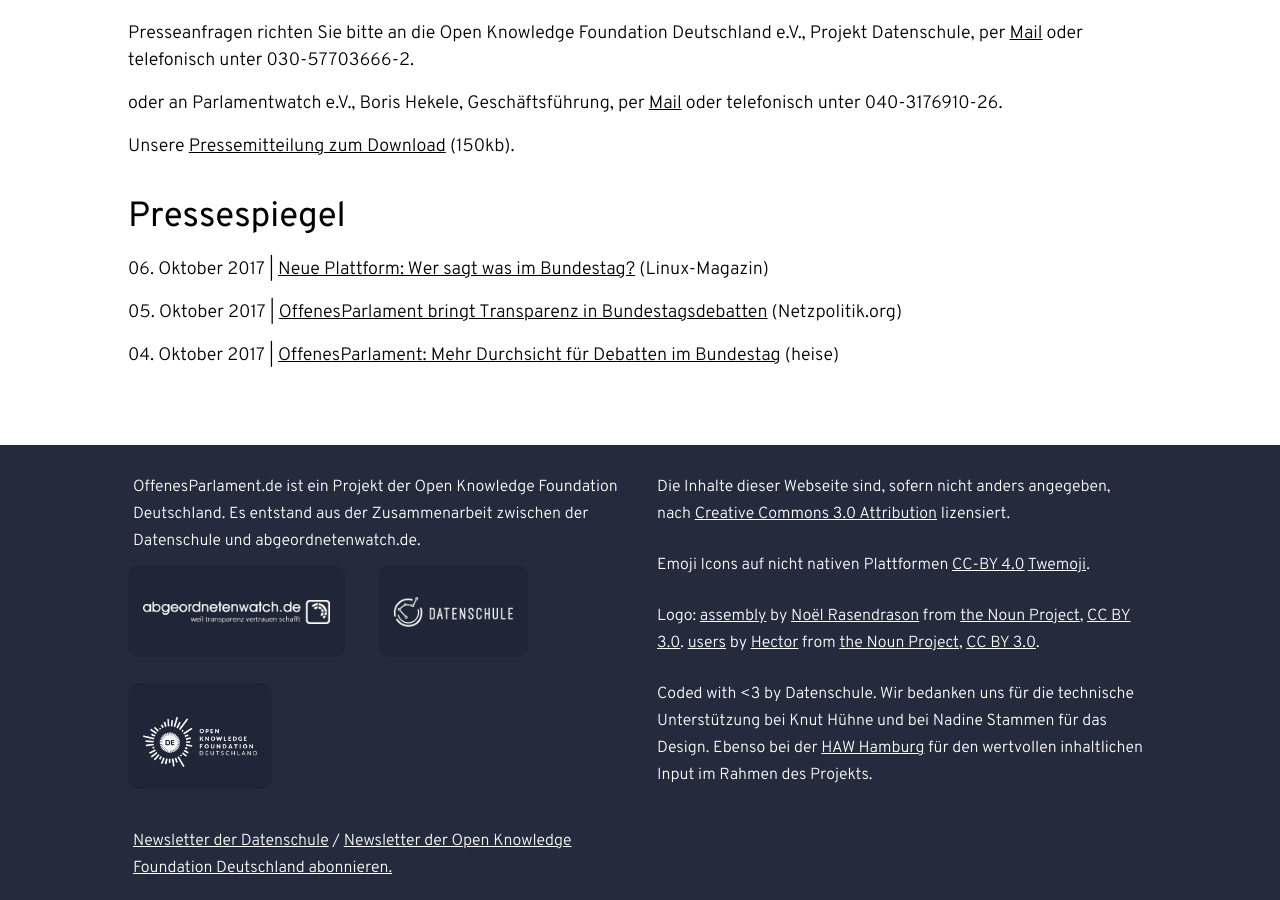
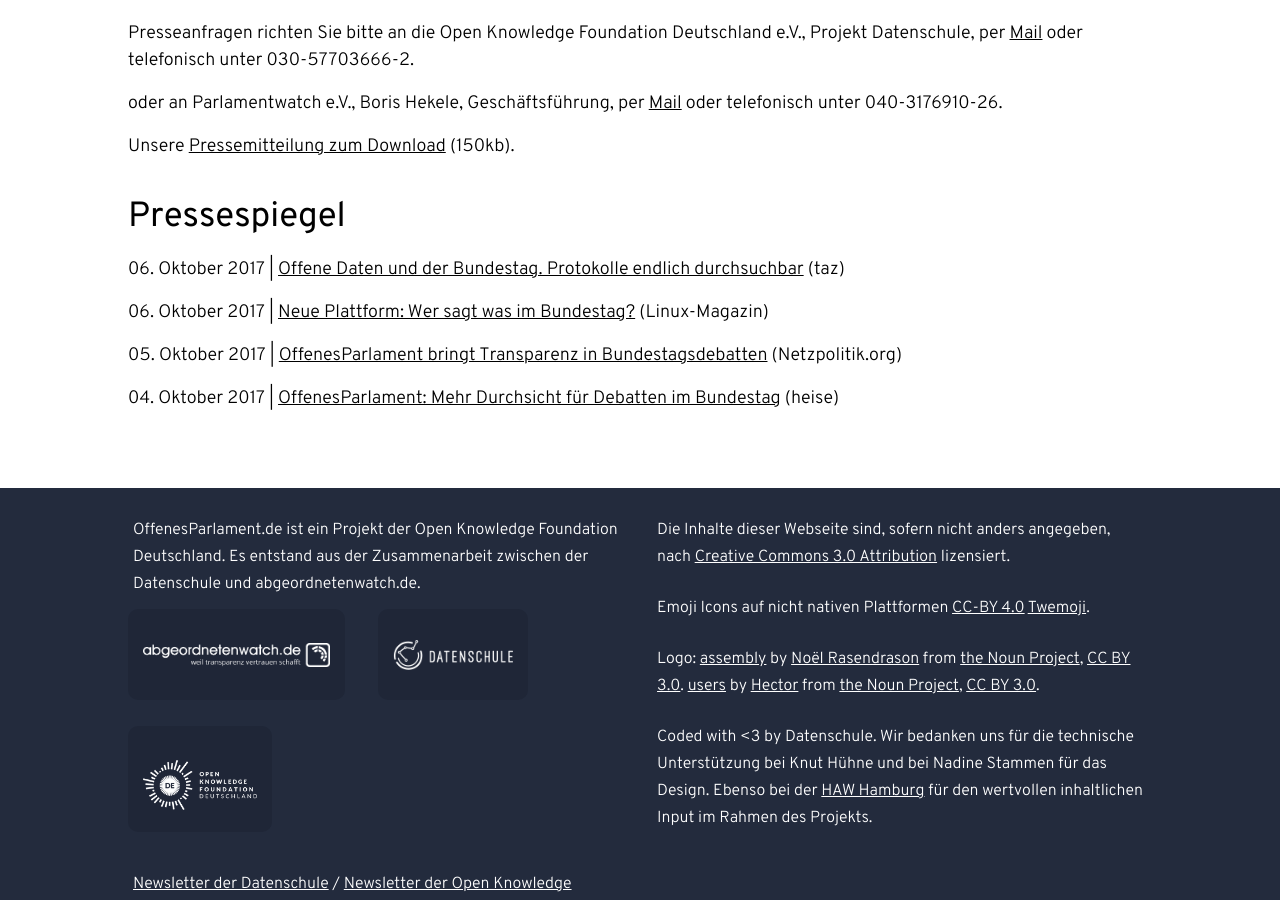
Before and after one commit to Datenschule/offenesparlament.de-frontend, a Jekyll site: the page built from index.html, in a window 1280 px wide and 900 px high, scrolled down 1864 px. Built offline with Jekyll 4.4.1, drawn with Linux system fonts in a browser that asks for light colours; comment, search, counter and statistics services are not loaded.

Commit message:
Update index.html

```diff
--- a/index.html
+++ b/index.html
@@ -127,6 +127,8 @@ description: OffenesParlament.de macht Plenarprotokolle des Bundestags durchsuch
         <h1 class="text-left">Pressespiegel</h1>
     </div>
     <div class="container-left-12">
+	<p> 06. Oktober 2017 | <a href="http://www.taz.de/!5452897/">Offene Daten und der Bundestag. Protokolle endlich durchsuchbar</a> (taz)
+        </p>
 	<p> 06. Oktober 2017 | <a href="http://www.linux-magazin.de/NEWS/Neue-Plattform-Wer-sagt-was-im-Bundestag">Neue Plattform: Wer sagt was im Bundestag?</a> (Linux-Magazin)
         </p>
 	<p> 05. Oktober 2017 | <a href="https://netzpolitik.org/2017/offenes-parlament-bringt-transparenz-in-bundestagsdebatten/">OffenesParlament bringt Transparenz in Bundestagsdebatten</a> (Netzpolitik.org)
```
